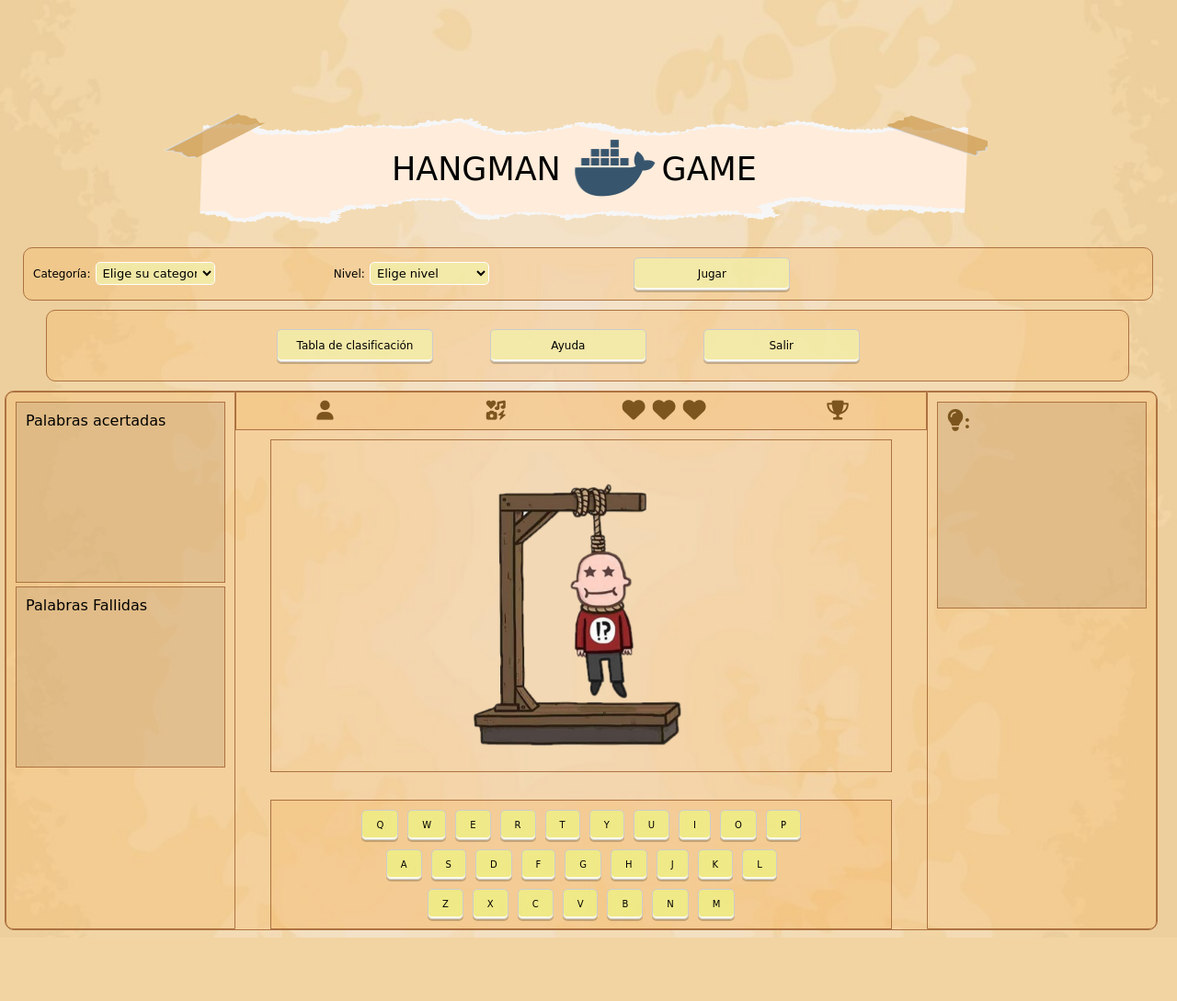
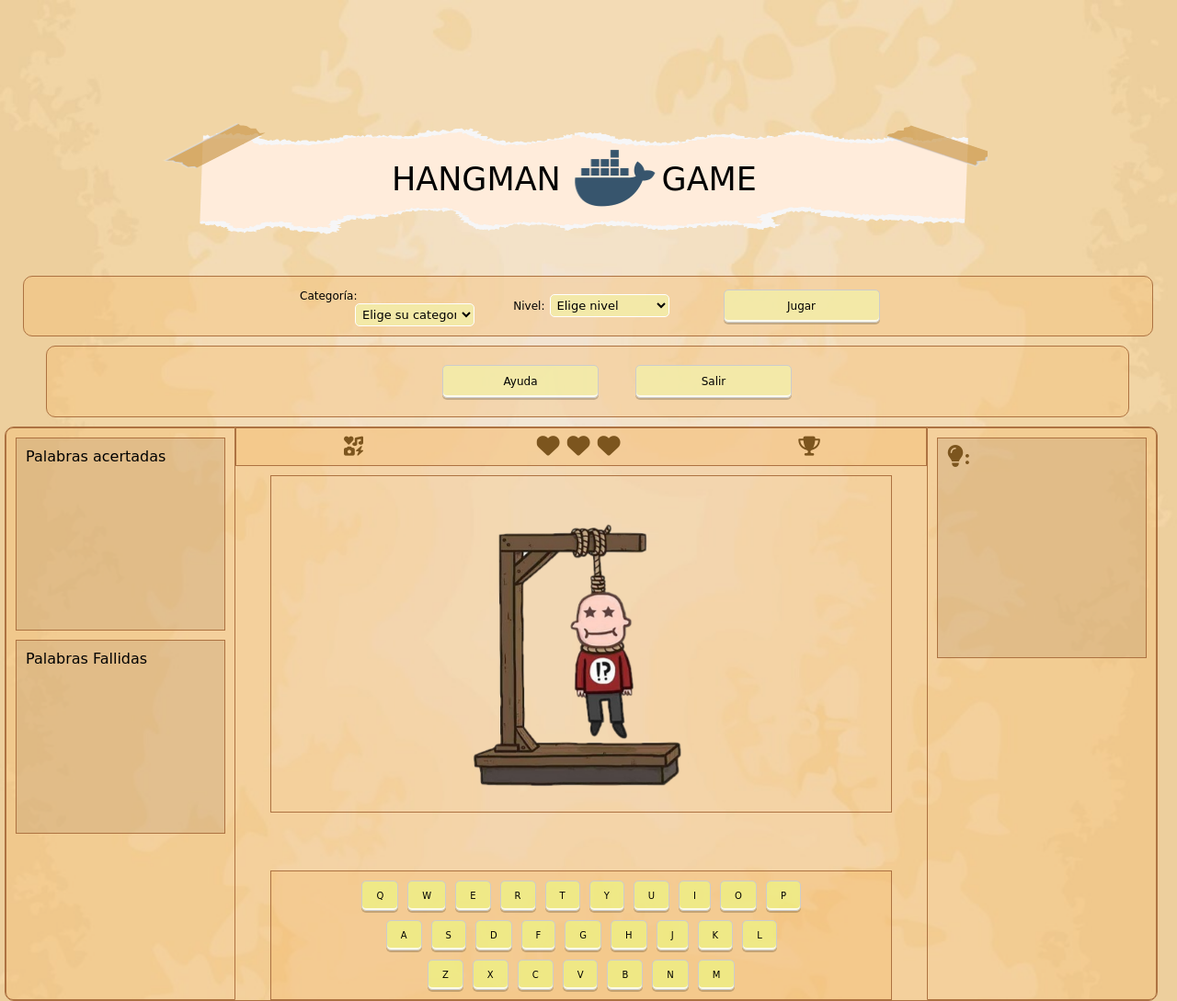
Before and after one commit to levinlainez/hangman1, a Django app: page /game/ in a window 1280 px wide. Shown: the whole page at 92% size. Before the commit the page ends 1020 px from the top, so only its background shows below. Run offline with Django 5.2, Linux system fonts and the light colour scheme; data that the repository does not hold is empty; parts of the project's set-up code (start-up, migrations or seed data) failed here and were passed over; some web fonts are replaced.

Commit message:
Cambio de estética login y arreglos en home, faltan detalles de resposive
Cambios en Login y Home y reorganización de carpetas

```diff
--- a/hangman/static/style/estilo.css
+++ b/hangman/static/style/estilo.css
@@ -30,7 +30,8 @@ body {
 .Contenido_principal {
   width: 100%;
   display: grid;
-  margin-top: 100px;
+  margin-top: -10px;
+
   grid-template-rows: repeat(4, 0.2fr);
 }
 
@@ -52,29 +53,28 @@ body {
   gap: 100px;
   width: 98%;
   display: grid;
-  padding: 10px;
+  padding: 10px 270px;
   margin-left: 10px;
   margin-right: 10px;
   align-items: center;
   align-content: center;
   border-radius: 10px;
   border: 1px solid rgb(173, 114, 65);
-  grid-template-columns: 5fr 5fr 5fr 5fr;
+  grid-template-columns: repeat(3, 5fr);
   background-color: rgba(243, 185, 109, 0.349);
 }
 
+
 .item1 #txtcategoria,
 .item1 #txtnivel,
-.item1 #txtusuario,
 .item1 #btnjugar {
   width: 100%;
-  width: 210px;
+  width: 190px;
   font-size: 13px;
 }
 
 .item1 #txtcategoria,
-.item1 #txtnivel,
-.item1 #txtusuario {
+.item1 #txtnivel{
   padding: 3px;
   border-radius: 5px;
   border-color: white;
@@ -129,7 +129,7 @@ body {
 }
 
 .Contenido_principal .item2 {
-  gap: 20px;
+  gap: 0px;
   width: 90%;
   display: grid;
   margin: 10px 80px;
@@ -137,7 +137,7 @@ body {
   align-items: center;
   border-radius: 10px;
   align-content: center;
-  grid-template-columns: repeat(3, 5fr);
+  grid-template-columns: repeat(2, 1fr);
   border: 1px solid rgb(173, 114, 65);
   background-color: rgba(243, 185, 109, 0.349);
 }
@@ -158,8 +158,14 @@ body {
   background-color: #ffbcf48a;
 }
 
-.item2 #btntc,
-.item2 #btnap,
+.item2 #ayuda{
+  margin-left: 180px;
+}
+
+.item2 #btnsalir{
+  margin-left:40px;
+}
+
 .item2 #btnsalir,
 .item2 #ayuda {
   width: 250px;
@@ -211,6 +217,11 @@ body {
   align-content: center;
 }
 
+.puntos1, #cant_intentos{
+  font-size: 18px;
+  align-content: space-between;
+}
+
 .topone {
   width: 100%;
   gap: 10px;
@@ -218,18 +229,20 @@ body {
   padding: 10px;
   font-size: 21px;
   box-sizing: border-box;
-  grid-template-columns: repeat(4, 1fr);
+  grid-template-columns: repeat(3, 1fr);
   border: 1px solid rgb(173, 114, 65);
   background-color: rgba(243, 185, 109, 0.349);
 }
 
 .figura {
   width: 90%;
-  padding: 250px;
+  padding-top: 185px !important;
+  padding: 200px 250px;
   margin-top: 10px;
   margin-bottom: 10px;
   border: 1px solid rgb(173, 114, 65);
 }
+
 .teclado {
   gap: 10px;
   width: 90%;
@@ -355,7 +368,8 @@ button:hover {
 /**media y demás*/
 @media screen and (max-width: 1500px) {
   .Contenido_principal {
-    margin-top: 50px;
+    margin-top: 200px;
+
   }
 
   .Contenido_principal .item1,
@@ -368,7 +382,6 @@ button:hover {
   .item1 #txtnivel,
   .item1 #txtusuario,
   .item1 #btnjugar,
-  .item2 #btntc,
   .item2 #btnap,
   .item2 #btnsalir,
   .item2 #ayuda {
@@ -386,12 +399,13 @@ button:hover {
 
 @media screen and (max-width: 1400px) {
   .Contenido_principal {
-    margin-top: 120px;
+    margin-top: 180px;
   }
   .Contenido_principal .item1 {
     width: 95%;
-    margin: 0 25px;
+    margin: 0 27px;
     margin-bottom: 10px;
+    padding-left: 360px;
   }
   .Contenido_principal .item2 {
     width: 90%;
@@ -404,12 +418,15 @@ button:hover {
   }
 
   .item1 #txtcategoria,
-  .item1 #txtnivel,
-  .item1 #txtusuario {
+  .item1 #txtnivel{
+
     width: 140px;
   }
+
+  .item1 #btnjugar{
+    margin-left: -64px;
+  }
   .item1 #btnjugar,
-  .item2 #btntc,
   .item2 #btnap,
   .item2 #btnsalir,
   .item2 #ayuda {
@@ -425,7 +441,8 @@ button:hover {
     transform: translateY(2px);
   }
   .item1 label {
-    font-size: 16px;
+    font-size: 13px;
+    margin-left: -60px;
   }
   .topone {
     padding: 10px;
@@ -449,12 +466,12 @@ button:hover {
 
 @media screen and (max-width: 1350px) and (min-width: 800px) {
   .Contenido_principal {
-    margin-top: 124px;
+    margin-top: 200px;
   }
 
   .Contenido_principal .item1 {
     width: 96%;
-    margin: 0 25px;
+    margin: 20px 25px;
     margin-bottom: 10px;
   }
   .Contenido_principal .item2 {
@@ -470,7 +487,7 @@ button:hover {
   }
 
   .item1 #btnjugar,
-  .item2 #btntc,
+
   .item2 #btnap,
   .item2 #btnsalir,
   .item2 #ayuda {
@@ -587,6 +615,12 @@ button:hover {
   }
 }
 
+.cont_nose {
+  margin-top: 30px !important;
+  margin-bottom: 3px;
+}
+
+
 .palabra-display .letra {
   width: 28px;
   font-size: 20px;
--- a/hangman/templates/home.html
+++ b/hangman/templates/home.html
@@ -61,7 +61,6 @@
             </div>
         </div>
         <div class="item2">
-            <button type="button" name="btntc" id="btntc">Tabla de clasificación</button>
             <button type="button" name="btnayuda" id="ayuda">Ayuda</button>
             <button type="button" name="btnsalir" id="btnsalir">Salir</button>
         </div>
@@ -80,9 +79,6 @@
             </div>
             <div class="game">
                 <div class="topone">
-                    <p>
-                        <i class="fa-solid fa-user" style="color: #7c551e;"> <span id="usuario_nombre"></span></i>
-                    </p>
                     <p>
                         <i title="Ayuda: muestra una letra al azar" class="fa-solid fa-icons" style="color: #7c551e;"
                             > <span id="cant_intentos"></span></i>
```
Also changed, not shown: other parts of hangman/static/style/estilo.css (+24 -17 lines), hangman/static/js/login_function.js (added, +71 -0 lines), hangman/static/style/loginstyle.css (added, +96 -0 lines), hangman/templates/login.html (+13 -133 lines), hangman/static/images/0.png, hangman/static/images/Pixel-Whale-022.png (added), hangman/static/images/fondoload.jpg (added), hangman/static/images/icon1.png (added), hangman/static/images/output.png (added), hangman/static/images/output2.png (added), 1 other file.
